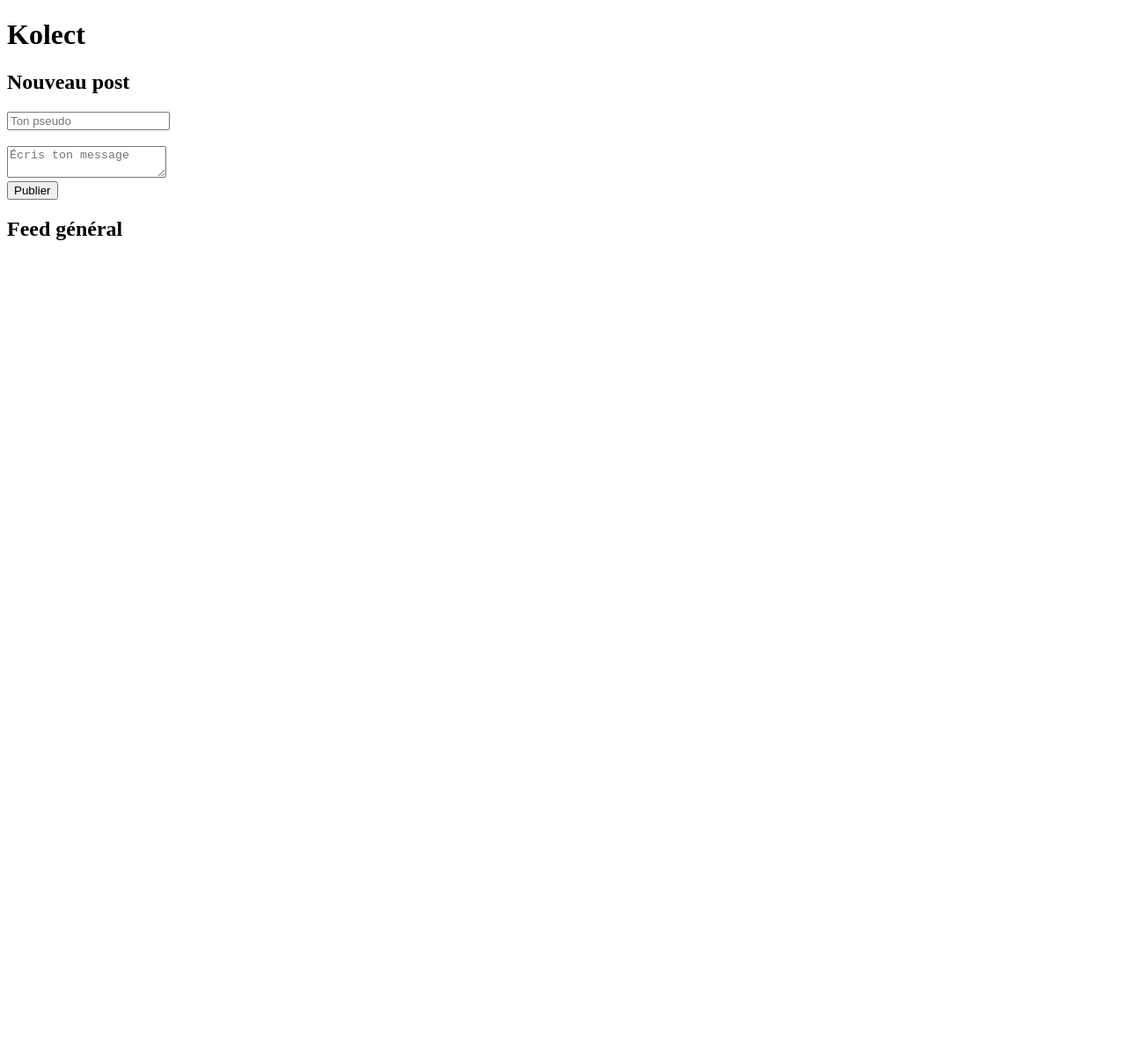
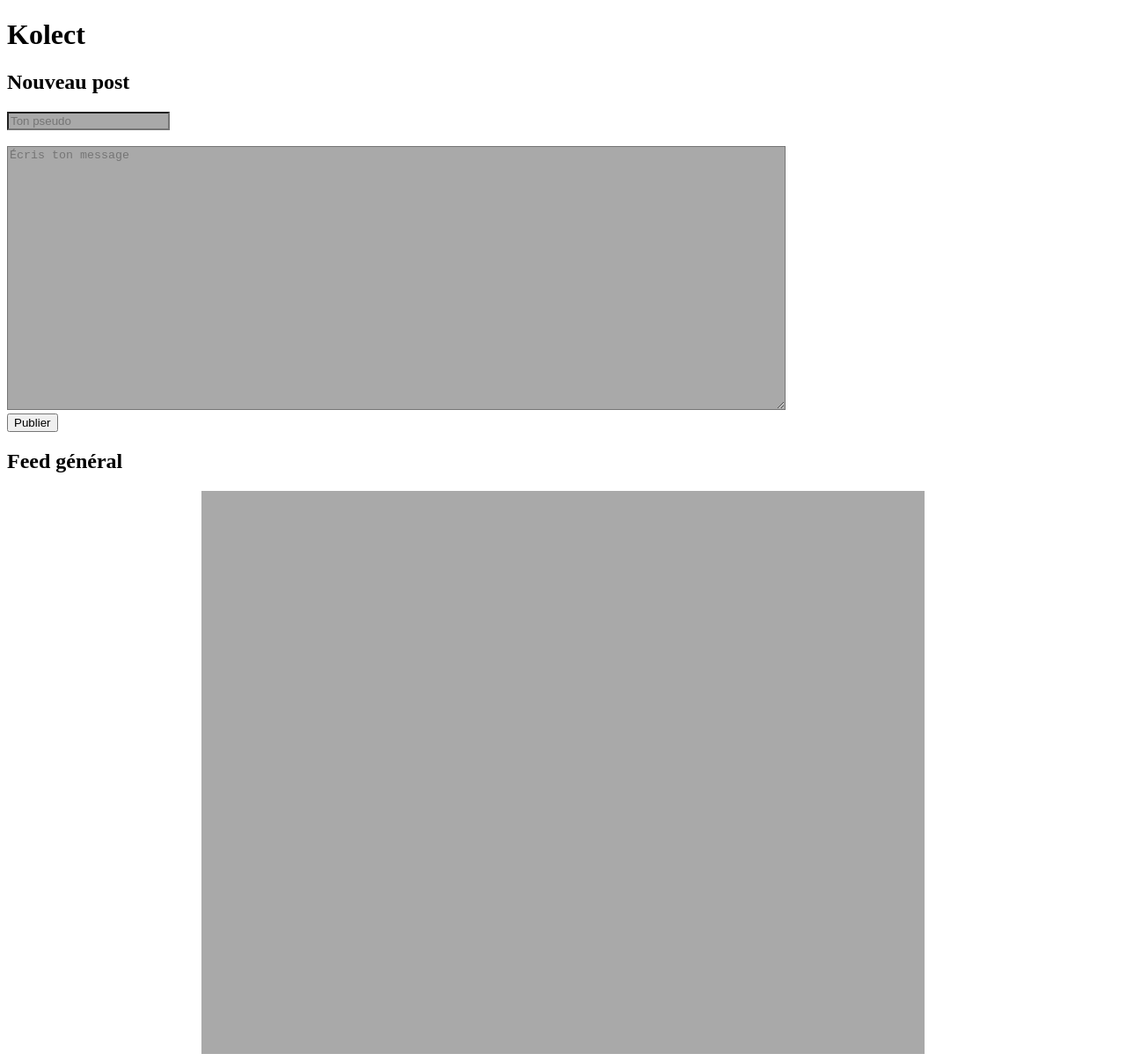
Before and after one commit to Petitgab/Kolect-, a website with bundled scripts: page index.html in a window 1280 px wide. Shown: the whole page at 88% size. Before the commit the page ends 800 px from the top, so only its background shows below. Built offline with nearby package versions, Linux system fonts and the light colour scheme; some packages are replaced by stand-ins of ours; no server answers; files whose address does not match are found by name.

Commit message:
Reorganised the Files a bit and made a basic css so the MVP isnt completely bare

```diff
--- /dev/null
+++ b/API.ts
@@ -0,0 +1,11 @@
+import { config } from "./env.js";
+
+//all the any in fetcher need to be changed to a type of all the data we get from the API (it was down when i made them so i couldn't)
+
+async function fetcherApi():Promise<any>{
+    let body:Response = await fetch(config.API_URL)
+    let jsonBody:any = await body.json()
+    return jsonBody
+}
+
+export { fetcherApi }
--- a/index.html
+++ b/index.html
@@ -4,6 +4,7 @@
 <head>
   <meta charset="UTF-8">
   <title>Kolect</title>
+  <link rel="stylesheet" href="style.css" />
 </head>
 
 <body>
@@ -11,17 +12,17 @@
 
   <h2>Nouveau post</h2>
 
-  <input id="username" type="text" placeholder="Ton pseudo">
+  <input id="username" type="text" class="gray" placeholder="Ton pseudo">
   <br><br>
 
-  <textarea id="content" placeholder="Écris ton message"></textarea>
+  <textarea id="content" placeholder="Écris ton message" class="post-creation"></textarea>
   <br>
 
   <button id="send-button">Publier</button>
 
   <h2>Feed général</h2>
 
-  <div id="posts"></div>
+  <div id="posts" class="posts-scroll"></div>
 
   <script type="module" src="./dist/main.js"></script>
 </body>
--- a/src/features/createPost.ts
+++ b/src/features/createPost.ts
@@ -1,7 +1,7 @@
-import API_BASE_URL from "../env.js";
+import {config} from "../../env.js";
 
 async function createPost(username: string, content: string): Promise<void> {
-    await fetch(API_BASE_URL + "/message", {
+    await fetch(config.API_URL + "message", {
         method: "POST",
         headers: {
             "Content-Type": "application/json"
--- a/src/features/pullPosts.ts
+++ b/src/features/pullPosts.ts
@@ -1,4 +1,4 @@
-import API_BASE_URL from "../env.js";
+import { config } from "../../env.js";
 
 export type Message = {
     id: number;
@@ -8,7 +8,7 @@ export type Message = {
 };
 
 async function getMessages(): Promise<Message[]> {
-    const response = await fetch(API_BASE_URL + "/messages?nb_messages=20&page=1");
+    const response = await fetch(config.API_URL + "messages?nb_messages=20&page=1");
     const result = await response.json();
 
     return result.data;
--- /dev/null
+++ b/style.css
@@ -0,0 +1,25 @@
+.posts-scroll{
+    background-color: darkgray;
+    border: 5%;
+    padding-left: 80px;
+    padding-right: 80px;
+    width: 65%;
+    margin:auto;
+    box-sizing:border-box;
+    height: 640px;
+    overflow-x: auto;
+}
+
+.post-creation{
+    margin: auto;
+    border: 5%;
+    box-sizing: border-box;
+    height: 300px;
+    width: 70%;
+    position: relative;
+    background-color: darkgrey;
+}
+
+.gray{
+    background-color: darkgrey;
+}
--- a/tsconfig.json
+++ b/tsconfig.json
@@ -5,7 +5,8 @@
     "moduleResolution": "bundler",
     "rootDir": "./src",
     "outDir": "./dist",
-    "strict": true
+    "strict": true,
+    "noImplicitAny" : false,
   },
   "include": ["src"]
 }
```
Also changed, not shown: dist/features/createPost.js, dist/features/pullPosts.js.
